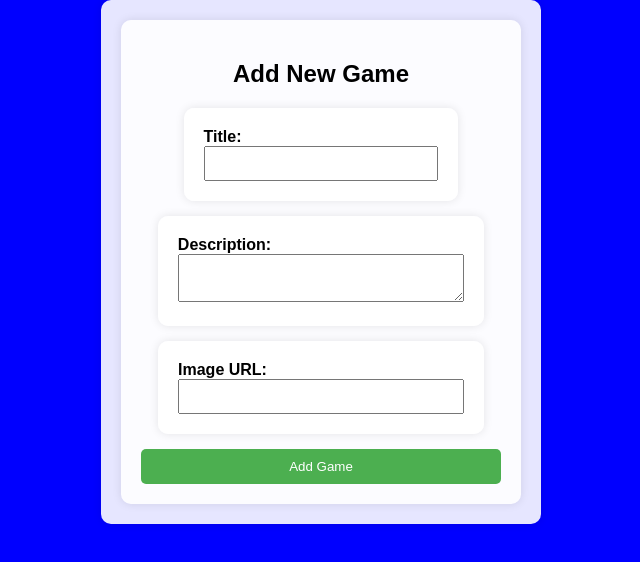
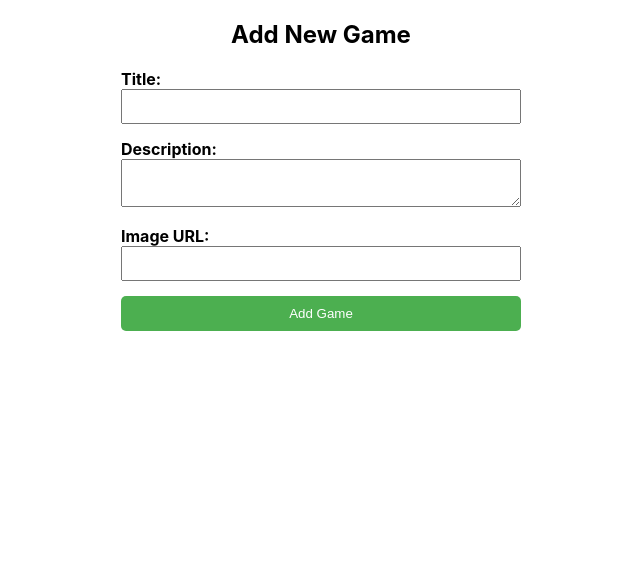
Before and after one commit to cancelei/EsportGamingCenter_frontend, a React (Create React App) app: page /addGame in a window 1280 px wide. Shown: the top 562 px of the page, without its empty margins (319-959 px from the left). Built offline with nearby package versions, Linux system fonts and the light colour scheme.

Commit message:
fix style

```diff
--- a/src/Components/games/AddGameForm.css
+++ b/src/Components/games/AddGameForm.css
@@ -1,19 +1,6 @@
-body {
-  margin: 0;
-  padding: 0;
-  background-size: cover;
-  background-position: center;
-  font-family: 'Arial', sans-serif;
-  background-color: blue;
-}
-
-div {
+.formcontainer {
   max-width: 400px;
   margin: auto;
-  background-color: rgba(255, 255, 255, 0.9);
-  padding: 20px;
-  border-radius: 10px;
-  box-shadow: 0 0 10px rgba(0, 0, 0, 0.1);
 }
 
 h2 {
--- a/src/Components/games/AddGamesForm.js
+++ b/src/Components/games/AddGamesForm.js
@@ -36,7 +36,7 @@ function AddGameForm() {
   };
 
   return (
-    <div>
+    <div className="formcontainer">
       <h2>Add New Game</h2>
       <form onSubmit={handleSubmit}>
         <div>
```
